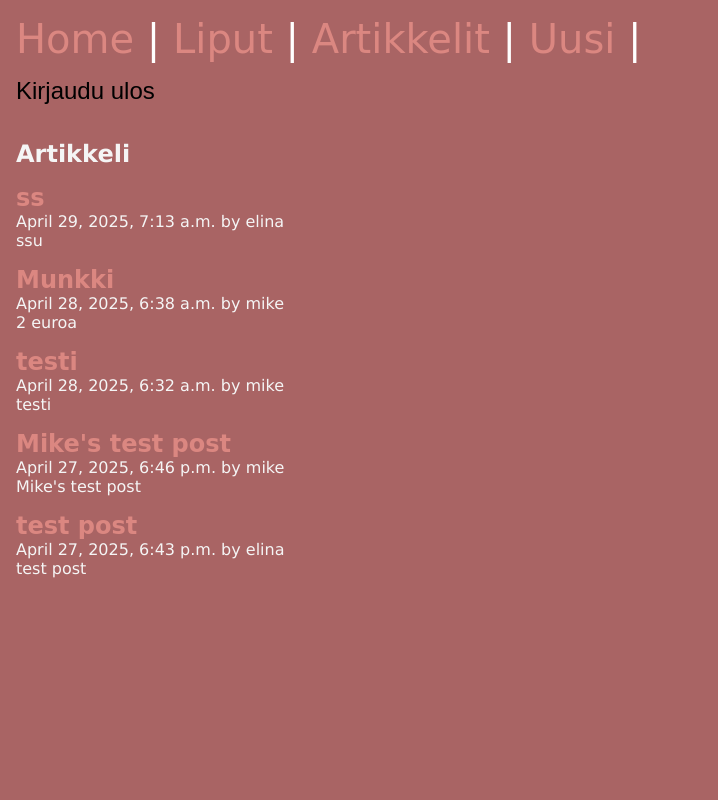
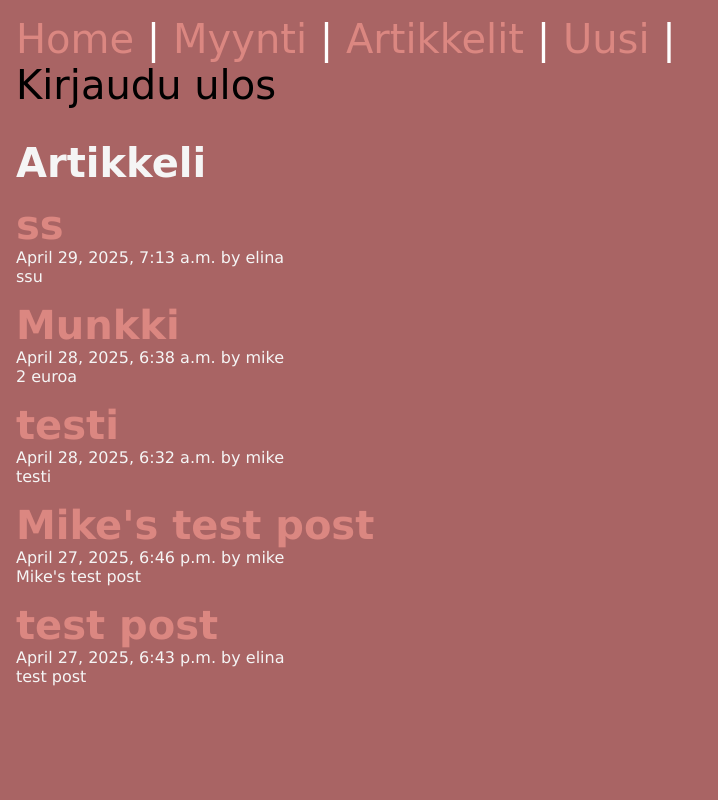
Before and after one commit to Elinaoj/harjoitustyo_eljuja, a Django app: page /posts/ in a window 1280 px wide. Shown: the whole page, without its empty margins (0-718 px from the left). Run offline with Django 5.2, Linux system fonts and the light colour scheme; a user stored in the database is signed in; data comes from the database, SQL or seed files in the repository; both versions use the stored data as it was after the commit.

Commit message:
Tiedot siirtyy myynti.sivulle ja tietokantaa ei tallenneta gitignoreitHubiin

```diff
--- a/eljuja/eljuja/views.py
+++ b/eljuja/eljuja/views.py
@@ -1,5 +1,6 @@
 #from django.http import HttpResponse
 from django.shortcuts import render
+from posts.models import Post
 
 def homepage(request):
     #return HttpResponse('Pääsivu')
@@ -7,7 +8,8 @@ def homepage(request):
 
 def myynti(request):
     # return HttpResponse('Myynti')
-    return render(request, 'myynti.html')
+    posts = Post.objects.all().order_by('-date')
+    return render(request, 'myynti.html', { 'posts': posts })
 
 #def register(request):
 #    return render(request, 'register.html')
--- a/eljuja/posts/templates/posts/posts_list.html
+++ b/eljuja/posts/templates/posts/posts_list.html
@@ -7,7 +7,6 @@
 {% block content %}
     <section>
         <h1>Artikkeli</h1>
-
         {% for post in posts %}
             <article class='post' >
                 <h2>
@@ -19,5 +18,5 @@
                 <p>{{ post.body }}</p>
             </article>
         {% endfor%}
-        </section>
+    </section>
 {% endblock %}
--- a/eljuja/static/css/style.css
+++ b/eljuja/static/css/style.css
@@ -5,11 +5,10 @@
 }
 
 body {
-    min-height: 100vh;
+    min-height: 10vh;
     background-color: rgb(169, 100, 100);
     color: whitesmoke;
-    font-size: 2.5rem;
-    font-family: Lucida Sans Regular;
+    font-size: 1.5rem;
 }
 
 nav {
@@ -24,6 +23,9 @@ main {
     padding: 1rem;
 }
 
+span {
+    font-family: Brush Script MT, cursive;
+}
 section {
     display: flex;
     flex-flow: column;
@@ -32,17 +34,20 @@ section {
 
 h1,
 h2 {
-    font-size: 1.5rem;
+    font-size: 2.5rem;
+    font-family: Brush Script MT, cursive;
 }
 
 p {
     font-size: 1rem;
+    font-family: Lucida Sans Regular;
 }
 
 a {
     text-decoration: none;
     color: #db8781;
-    font-family: Brush Script MT, cursive;
+    font-family: Lucida Sans Regular;
+
 }
 
 a:hover {
@@ -60,11 +65,17 @@ a:hover {
 }
 
 .logout-button {
-    font-size: 1.5rem;
+    font-size: 2.5rem;
     background-color: rgb(0, 0, 0, 0);
     border: none;
+    font-family: Brush Script MT, cursive;
 }
 
 logout-button:hover {
     opacity: .85;
 }
+
+button {
+    font-size: 1.5rem;
+    font-family: Brush Script MT, cursive;
+}
--- a/eljuja/templates/home.html
+++ b/eljuja/templates/home.html
@@ -5,6 +5,6 @@
 {% endblock %}
 
 {% block content %}
-    <h1>Home</h1>
-    <p>Myy liput <a href="/myynti">Myynti<a> page.</p>
+    <h1>Aatelikorttelin katujuhlat</h1>
+    <img src="media/Aatelikorttelin_katujuhlat_2025_posteri.png" alt="Katujuhlat posteri">
 {% endblock %}
--- a/eljuja/templates/layout.html
+++ b/eljuja/templates/layout.html
@@ -14,19 +14,18 @@
 </head>
 <body>
     <nav>
-        {% if user.is_authenticated %}
         <a href="/">
             <span role="img" aria-label="Home" title="Home">Home</span>
         </a> |
-        <a href="/myynti">
-            <span role="img" aria-label="Myynti" title="Myynti">Liput</span>
-        </a> |
-        <a href="{% url 'posts:list' %}">
-            <span role="img" aria-label="Artikkelit" title="Artikkelit">Artikkelit</span>
-        </a> |
-
+        {% if user.is_authenticated %}
+            <a href="/myynti">
+                <span role="img" aria-label="Myynti" title="Myynti">Myynti</span>
+            </a> |
+            <a href="{% url 'posts:list' %}">
+                <span role="img" aria-label="Artikkelit" title="Artikkelit">Artikkelit</span>
+            </a> |
             <a href="{% url 'posts:new-post' %}">
-                <span role="img" aria-label="Lisää Uusi Artikkeli" title="Uusi Artikkeli">Uusi</span>
+                <span role="img" aria-label="Uusi Artikkeli" title="Uusi Artikkeli">Uusi</span>
             </a> |
             <form class="logout" action="{% url 'users:logout' %}" method="post">
                 {% csrf_token %}
```
Also changed, not shown: eljuja/templates/myynti.html (+28 -2 lines), eljuja/db.sqlite3, 1 other file.
